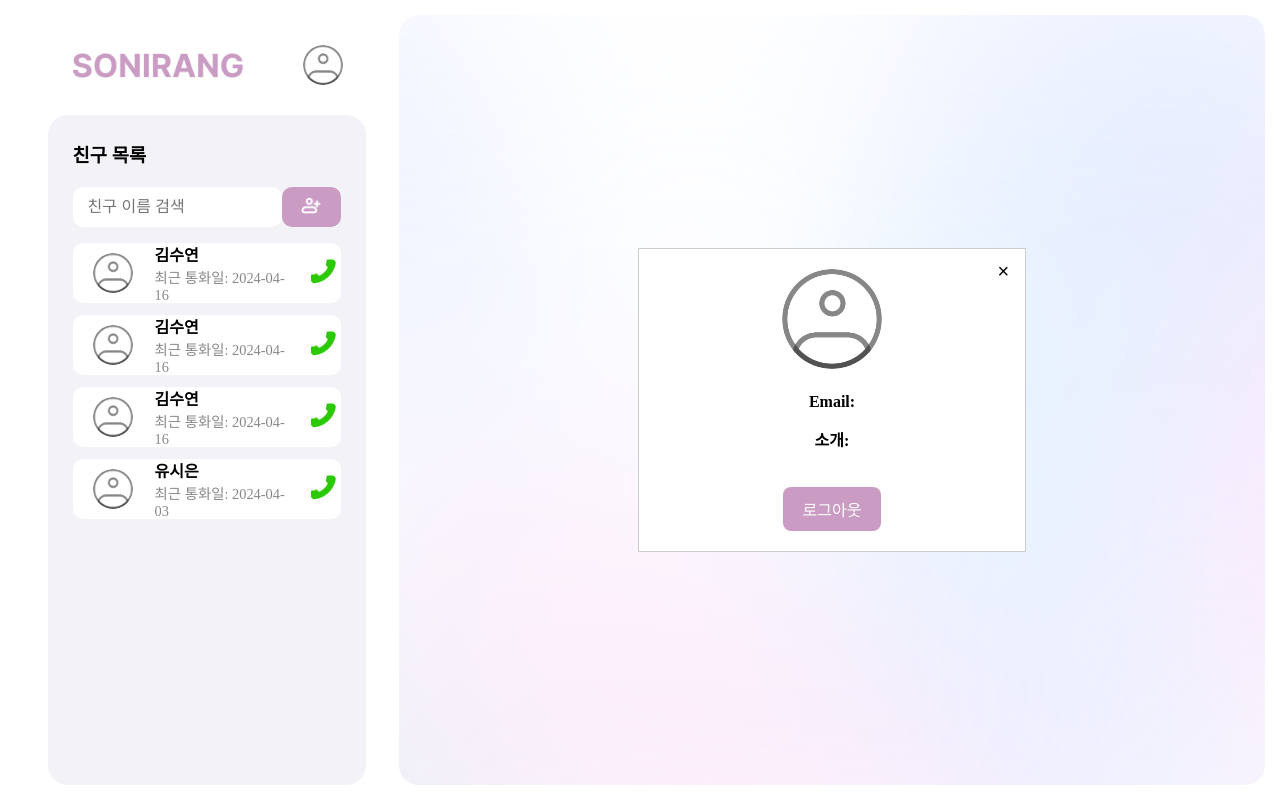
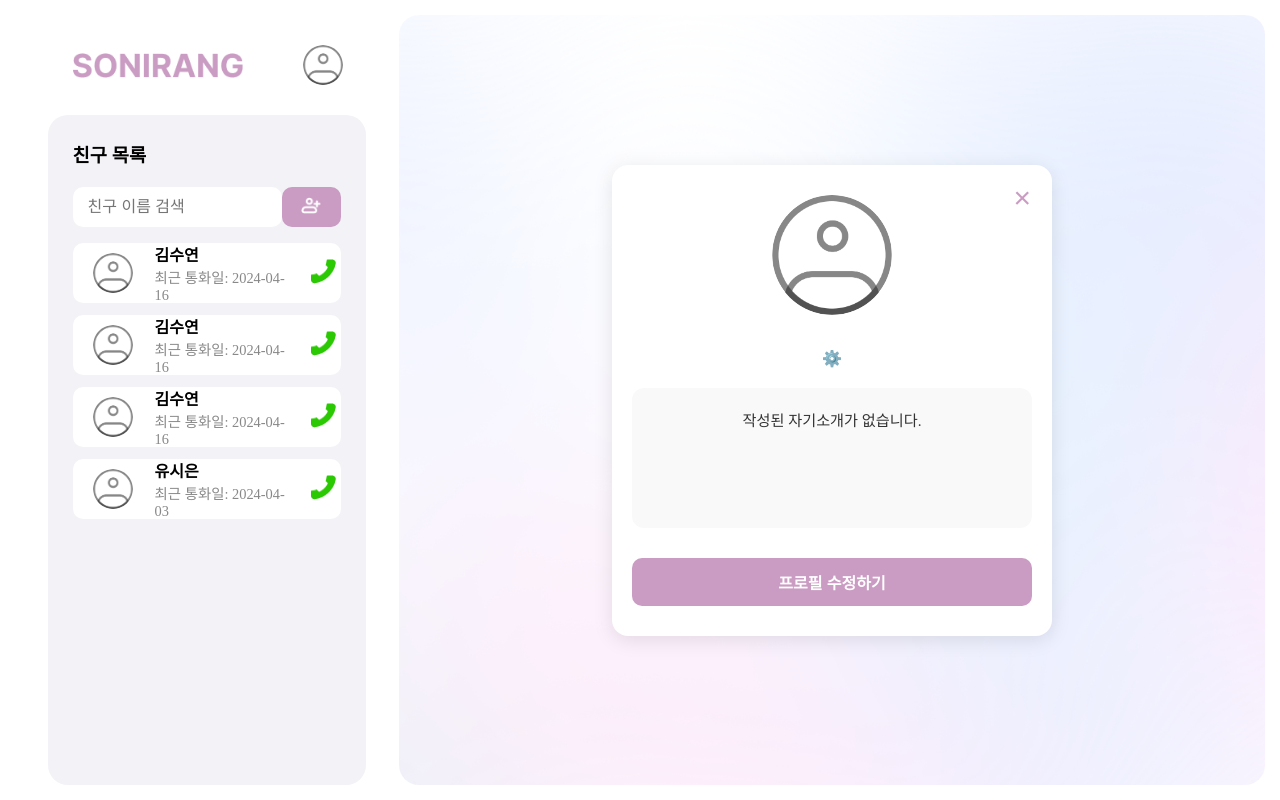
Before and after one commit to SonIRang/SonIRang_frontend, a React (Create React App) app: page / in a window 1280 px wide. Both pictures are taken after a click on the picture 322 px from the left and 65 px from the top of the page. Built offline with nearby package versions, Linux system fonts and the light colour scheme.

Commit message:
MyProfile & Friend popup 스타일 변경

```diff
--- a/src/components/FriendProfilePopup.js
+++ b/src/components/FriendProfilePopup.js
@@ -11,6 +11,7 @@ function FriendProfilePopup({ friend, onClose }) {
 
   return (
     <PopupContainer>
+      <CloseButton onClick={onClose}>×</CloseButton>
       <ProfileImage src={friend.profileImage || '/profile.png'} alt={friend.name} />
       <Name>{friend.name}</Name>
       <Email>{friend.email}</Email>
@@ -28,7 +29,6 @@ function FriendProfilePopup({ friend, onClose }) {
       </CallHistoryList>
 
       <ButtonGroup>
-        <CloseBtn onClick={onClose}>닫기</CloseBtn>
         <CallBtn onClick={handleCallClick}>전화 걸기</CallBtn>
       </ButtonGroup>
     </PopupContainer>
@@ -38,13 +38,13 @@ function FriendProfilePopup({ friend, onClose }) {
 export default FriendProfilePopup;
 
 const PopupContainer = styled.div`
-  width: 360px;
-  margin: 40px auto;
-  padding: 30px;
-  background: white;
-  border-radius: 20px;
-  box-shadow: 0px 4px 20px rgba(0, 0, 0, 0.15);
+  width: 400px;
+  padding: 30px 20px;
+  background-color: white;
+  border-radius: 16px;
+  box-shadow: 0 4px 20px rgba(0, 0, 0, 0.1);
   text-align: center;
+  position: relative;
 `;
 
 const ProfileImage = styled.img`
@@ -55,9 +55,24 @@ const ProfileImage = styled.img`
   margin-bottom: 20px;
 `;
 
+const CloseButton = styled.button`
+  position: absolute;
+  right: 15px;
+  top: 15px;
+  font-size: 30px;
+  background: none;
+  border: none;
+  color: #CA9CC3;
+  cursor: pointer;
+`;
+
 const Name = styled.h2`
-  font-size: 22px;
   margin: 0;
+  font-size: 1.25rem;
+  display: flex;
+  justify-content: center;
+  align-items: center;
+  gap: 5px;
 `;
 
 const Email = styled.p`
@@ -67,12 +82,13 @@ const Email = styled.p`
 `;
 
 const Bio = styled.p`
-  margin-bottom: 30px;
-  color: rgb(190, 120, 196);
-  text-align: left;
-  background:rgb(244, 244, 244);
-  border-radius: 10px;
-  padding: 10px;
+  margin-top: 20px;
+  padding: 20px;
+  min-height: 50px;
+  background-color: #f9f9f9;
+  border-radius: 12px;
+  color: #333;
+  font-size: 0.95rem;
 `
 
 const SectionTitle = styled.p`
@@ -101,23 +117,15 @@ const ButtonGroup = styled.div`
   gap: 10px;
 `;
 
-const CloseBtn = styled.button`
-  flex: 1;
-  padding: 12px;
-  background-color: #d9d9d9;
-  border: none;
-  border-radius: 10px;
-  font-weight: bold;
-  cursor: pointer;
-`;
-
 const CallBtn = styled.button`
   flex: 1;
   padding: 12px;
+
   background-color: #47b647;
   color: white;
   border: none;
   border-radius: 10px;
   font-weight: bold;
   cursor: pointer;
+  font-size: 1rem;
 `;
--- a/src/components/MyProfilePopup.js
+++ b/src/components/MyProfilePopup.js
@@ -5,12 +5,14 @@ import { useNavigate } from 'react-router-dom';
 const MyProfilePopup = ({ user, onClose }) => {
   const navigate = useNavigate();
 
-  const handleLogout = () => {
-    const confirmed = window.confirm("정말 로그아웃 하시겠어요?");
-    if (confirmed) {
-      localStorage.clear();
-      navigate("/login");
-    }
+  const handleSettingClick = () => {
+    alert("구현중입니다");
+  };
+
+  const handleEditProfile = () => {
+    alert("구현중입니다");
+    // 추후 프로필 수정 페이지로 연결
+    // navigate("/edit-profile");
   };
 
   return (
@@ -20,11 +22,16 @@ const MyProfilePopup = ({ user, onClose }) => {
         src={user.profileImage && user.profileImage !== "null" ? user.profileImage : "/profile.png"}
         alt="My Profile"
       />
-      <UserName>{user.name}</UserName>
-      <p><strong>Email:</strong> {user.email}</p>
-      <p><strong>소개:</strong> {user.bio}</p>
+      <UserName>
+        {user.name}
+        <SettingIcon onClick={handleSettingClick}>⚙️</SettingIcon>
+      </UserName>
 
-      <LogoutButton onClick={handleLogout}>로그아웃</LogoutButton>
+      <BioBox>
+        {user.bio && user.bio.trim() !== "" ? user.bio : "작성된 자기소개가 없습니다."}
+      </BioBox>
+
+      <EditButton onClick={handleEditProfile}>프로필 수정하기</EditButton>
     </PopupContainer>
   );
 };
@@ -33,40 +40,72 @@ export default MyProfilePopup;
 
 // 스타일 정의
 const PopupContainer = styled.div`
-  width: 40%;
-  padding: 20px;
+  width: 400px;
+  padding: 30px 20px;
   background-color: white;
-  border: 1px solid #ccc;
+  border-radius: 16px;
+  box-shadow: 0 4px 20px rgba(0, 0, 0, 0.1);
   text-align: center;
   position: relative;
 `;
 
 const PopupImage = styled.img`
-  width: 100px;
+  width: 120px;
+  height: 120px;
+  object-fit: cover;
   border-radius: 50%;
+  margin-bottom: 20px;
 `;
 
 const CloseButton = styled.button`
   position: absolute;
-  right: 10px;
-  top: 10px;
-  font-size: 20px;
+  right: 15px;
+  top: 15px;
+  font-size: 30px;
   background: none;
   border: none;
+  color: #CA9CC3;
   cursor: pointer;
 `;
 
 const UserName = styled.h2`
-  margin-top: 10px;
+  margin: 10px 0;
+  font-size: 1.25rem;
+  display: flex;
+  justify-content: center;
+  align-items: center;
+  gap: 5px;
 `;
 
-const LogoutButton = styled.button`
+const SettingIcon = styled.span`
+  cursor: pointer;
+  font-size: 1rem;
+
+  &:hover {
+    opacity: 0.7;
+  }
+`;
+
+const BioBox = styled.div`
   margin-top: 20px;
-  padding: 10px 20px;
+  padding: 20px;
+  min-height: 100px;
+  background-color: #f9f9f9;
+  border-radius: 12px;
+  color: #333;
+  font-size: 0.95rem;
+`;
+
+const EditButton = styled.button`
+  margin-top: 30px;
+  padding: 12px 0;
+  width: 100%;
+
   background-color: #CA9CC3;
   color: white;
   border: none;
-  border-radius: 8px;
+  border-radius: 10px;
+  font-weight: bold;
   cursor: pointer;
   font-size: 1rem;
 
```
